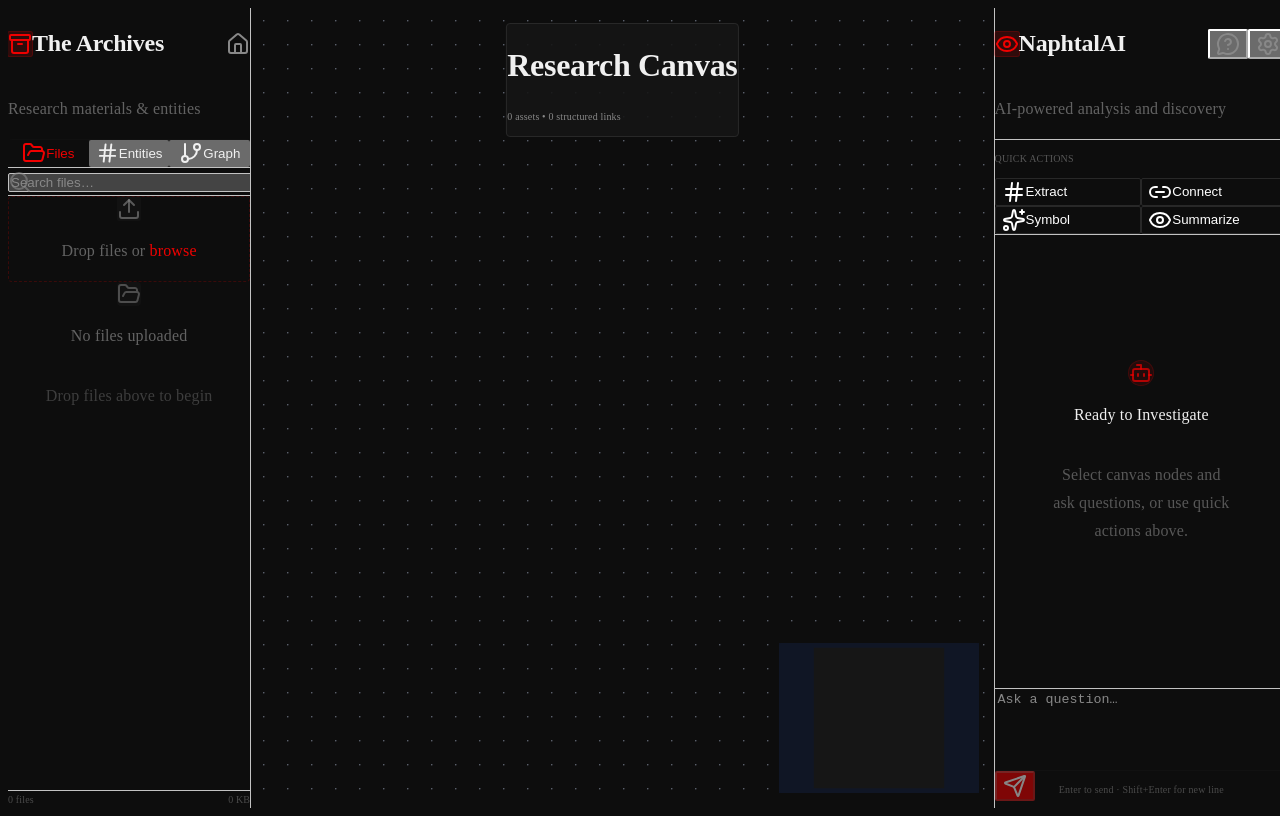
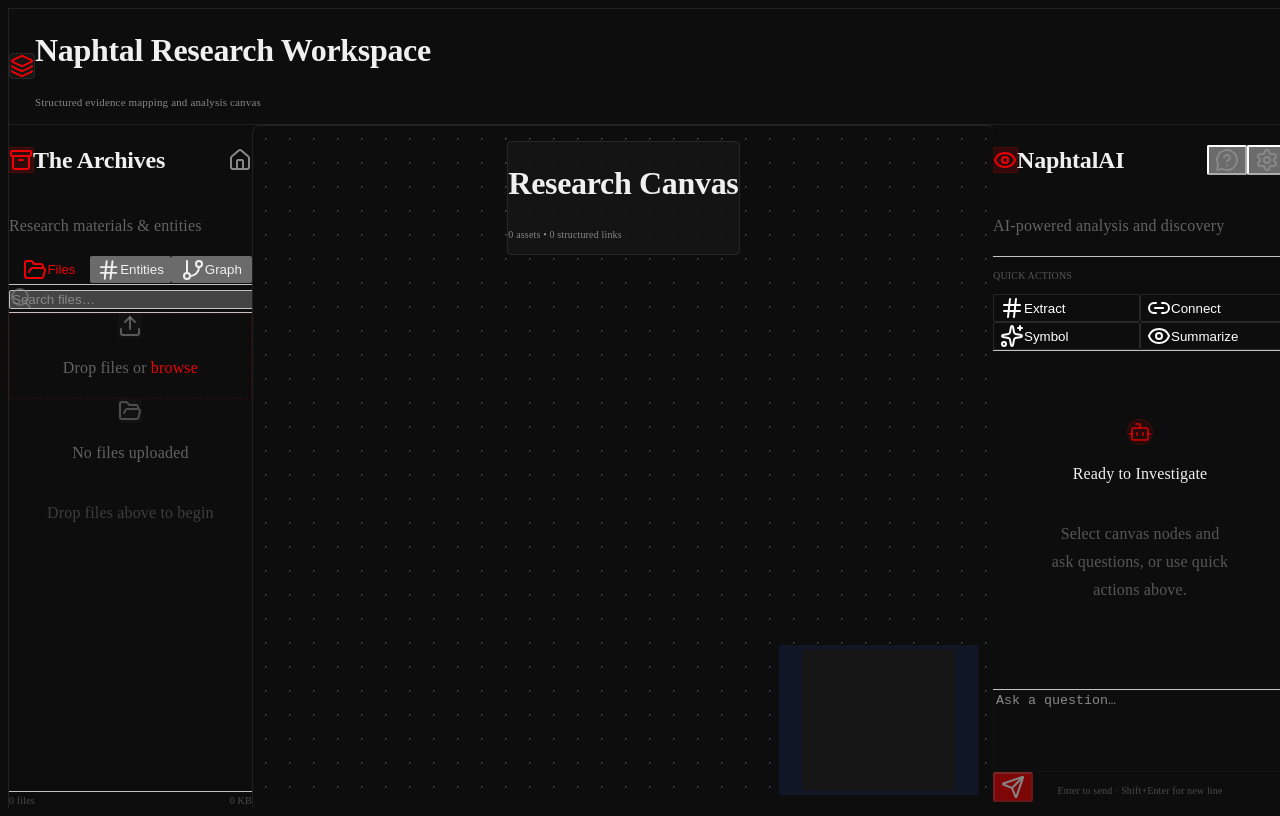
Before and after one commit to seancope357/NaphtalAI, a Next.js app: page /canvas in a window 1280 px wide. Built offline with nearby package versions, Linux system fonts and the light colour scheme.

Commit message:
style: add workspace shell and stronger canvas framing

```diff
--- a/src/app/canvas/page.tsx
+++ b/src/app/canvas/page.tsx
@@ -1,6 +1,7 @@
 "use client";
 
 import { useCallback, useState } from "react";
+import { Layers, PanelLeftClose, Network } from "lucide-react";
 
 import ArchivesSidebar from "@/components/layout/ArchivesSidebar";
 import OverseerSidebar from "@/components/layout/OverseerSidebar";
@@ -434,7 +435,31 @@ export default function Home() {
   );
 
   return (
-    <main className="h-screen w-screen flex overflow-hidden bg-background">
+    <main className="h-screen w-screen overflow-hidden bg-background p-3 md:p-4">
+      <div className="h-full min-h-0 rounded-2xl border border-border/80 bg-card/20 shadow-xl overflow-hidden flex flex-col">
+        <header className="h-14 shrink-0 border-b border-border/70 px-4 md:px-5 flex items-center justify-between bg-background/95 backdrop-blur-sm">
+          <div className="flex items-center gap-3">
+            <div className="h-8 w-8 rounded-lg border border-border bg-card flex items-center justify-center">
+              <Layers className="w-4 h-4 text-primary" />
+            </div>
+            <div>
+              <h1 className="text-sm font-semibold tracking-tight text-foreground">Naphtal Research Workspace</h1>
+              <p className="text-[11px] text-muted-foreground">Structured evidence mapping and analysis canvas</p>
+            </div>
+          </div>
+          <div className="hidden md:flex items-center gap-2.5">
+            <div className="inline-flex items-center gap-1.5 h-7 px-2.5 rounded-md border border-border bg-card text-[11px]">
+              <Network className="w-3.5 h-3.5 text-primary" />
+              <span className="text-muted-foreground">{nodes.length} nodes</span>
+            </div>
+            <div className="inline-flex items-center gap-1.5 h-7 px-2.5 rounded-md border border-border bg-card text-[11px]">
+              <PanelLeftClose className="w-3.5 h-3.5 text-primary" />
+              <span className="text-muted-foreground">{edges.length} links</span>
+            </div>
+          </div>
+        </header>
+
+        <div className="flex-1 min-h-0">
           <PanelGroup direction="horizontal">
             <Panel
               defaultSize={WORKSPACE_LAYOUT.panels.left.defaultSize}
@@ -447,7 +472,7 @@ export default function Home() {
                 onAddEntityToCanvas={handleAddEntityToCanvas}
               />
             </Panel>
-        <PanelResizeHandle className="w-1.5 bg-sidebar-border hover:bg-primary/50 transition-colors duration-200 cursor-col-resize" />
+            <PanelResizeHandle className="w-2 bg-sidebar-border/80 hover:bg-primary/40 transition-colors duration-200 cursor-col-resize" />
             <Panel
               defaultSize={WORKSPACE_LAYOUT.panels.center.defaultSize}
               minSize={WORKSPACE_LAYOUT.panels.center.minSize}
@@ -458,7 +483,7 @@ export default function Home() {
                 onOpenFile={handleOpenFileFromCanvas}
               />
             </Panel>
-        <PanelResizeHandle className="w-1.5 bg-sidebar-border hover:bg-primary/50 transition-colors duration-200 cursor-col-resize" />
+            <PanelResizeHandle className="w-2 bg-sidebar-border/80 hover:bg-primary/40 transition-colors duration-200 cursor-col-resize" />
             <Panel
               defaultSize={WORKSPACE_LAYOUT.panels.right.defaultSize}
               minSize={WORKSPACE_LAYOUT.panels.right.minSize}
@@ -467,6 +492,8 @@ export default function Home() {
               <OverseerSidebar onAnalyze={handleAnalyze} />
             </Panel>
           </PanelGroup>
+        </div>
+      </div>
 
       {/* Document Viewer Overlay */}
       <DocumentViewer
--- a/src/components/canvas/Trestleboard.tsx
+++ b/src/components/canvas/Trestleboard.tsx
@@ -327,7 +327,8 @@ function TrestleboardInner({ onNodeSelect, onAnalyzeRequest, onOpenFile }: Trest
   }, [localNodes, localEdges]);
 
   return (
-    <div ref={reactFlowWrapper} className="w-full h-full relative">
+    <div ref={reactFlowWrapper} className="w-full h-full relative p-2 md:p-3 bg-background">
+      <div className="w-full h-full rounded-xl border border-border/80 overflow-hidden bg-background/70 backdrop-blur-sm">
       <ReactFlow
         nodes={localNodes}
         edges={localEdges}
@@ -403,6 +404,7 @@ function TrestleboardInner({ onNodeSelect, onAnalyzeRequest, onOpenFile }: Trest
           </Panel>
         )}
       </ReactFlow>
+      </div>
 
       <FloatingToolbar
         onAddNote={handleAddNote}
--- a/src/components/layout/ArchivesSidebar.tsx
+++ b/src/components/layout/ArchivesSidebar.tsx
@@ -148,7 +148,7 @@ export default function ArchivesSidebar({
   );
 
   return (
-    <div className="h-full flex flex-col bg-sidebar border-r border-sidebar-border">
+    <div className="h-full flex flex-col bg-sidebar">
       {/* Header */}
       <div className="px-6 pt-6 pb-4 border-b border-sidebar-border">
         <div className="flex items-center justify-between gap-2 mb-1">
--- a/src/components/layout/OverseerSidebar.tsx
+++ b/src/components/layout/OverseerSidebar.tsx
@@ -148,7 +148,7 @@ export default function OverseerSidebar({ onAnalyze }: OverseerSidebarProps) {
   const selectedNodeData = getNodesByIds(selectedNodes);
 
   return (
-    <div className="h-full flex flex-col bg-sidebar border-l border-sidebar-border">
+    <div className="h-full flex flex-col bg-sidebar">
       {/* Header */}
       <div className="px-6 pt-6 pb-5 border-b border-sidebar-border">
         <div className="flex items-center justify-between mb-1">
```
Lines whose indentation alone changed are shown as unchanged.
